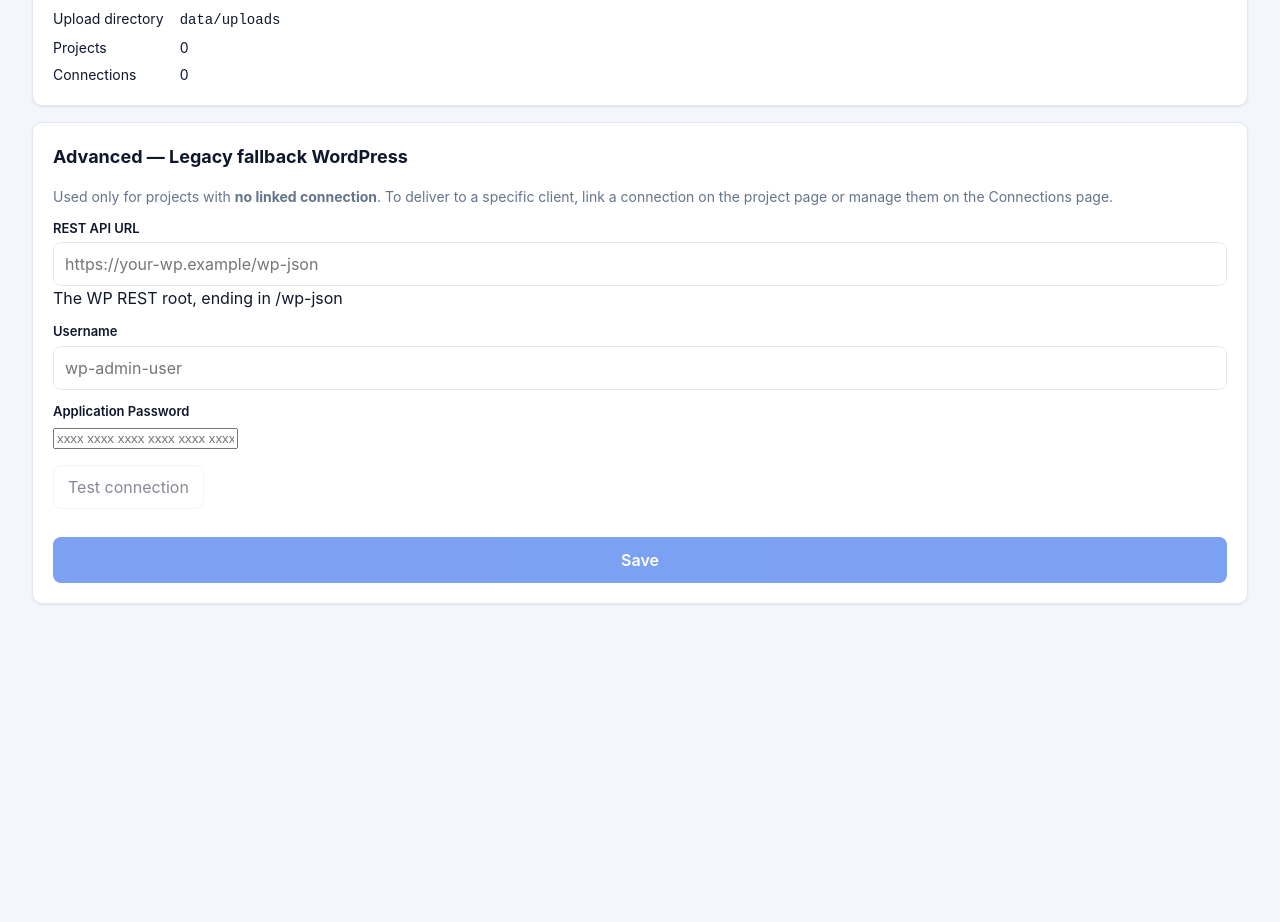
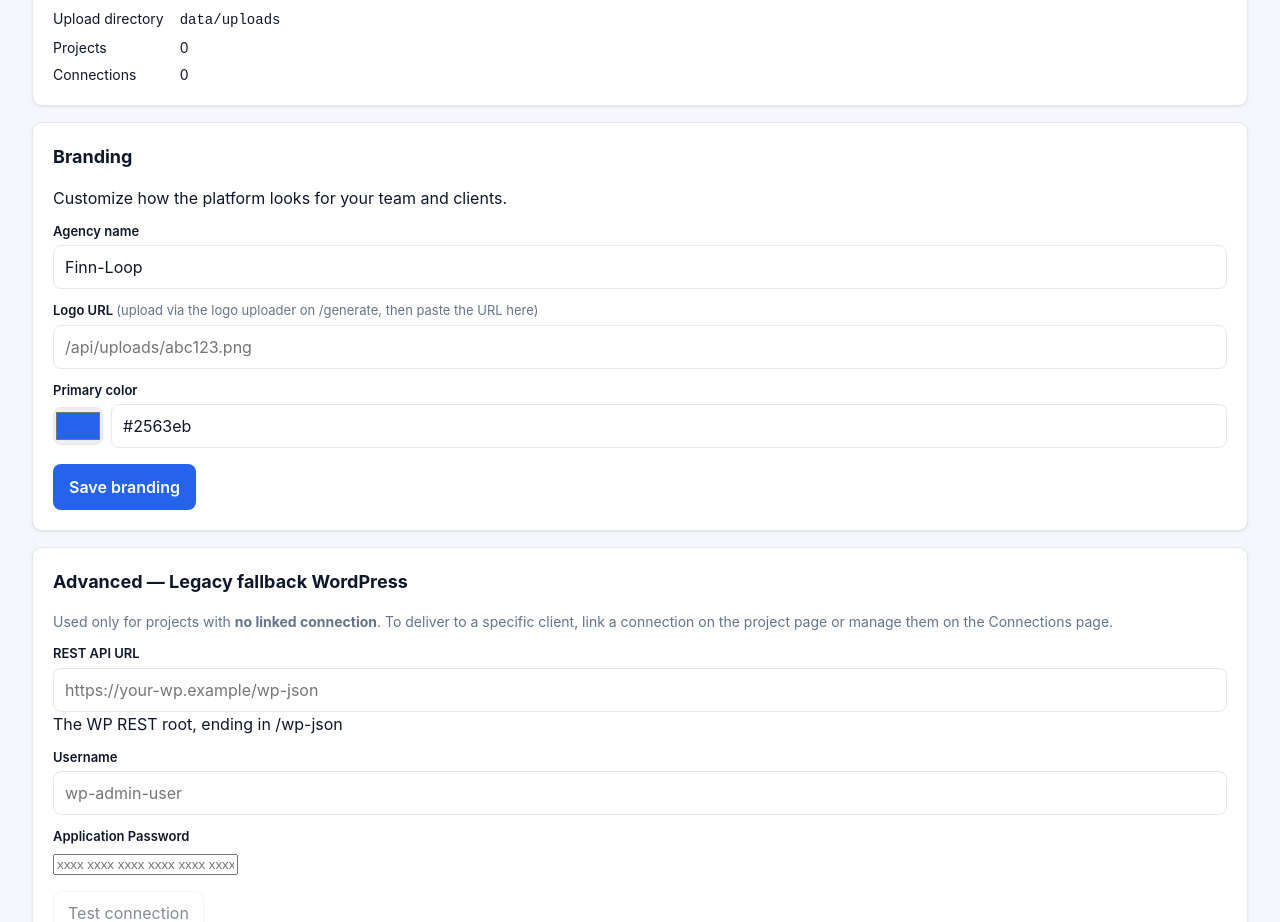
Before and after one commit to Kananalibayov/finn-loop, a Next.js app: page /settings in a window 1280 px wide. Shown: the part 900-1822 px from the top of the page. Before the commit the page ends 1584 px from the top, so only its background shows below. Built offline with nearby package versions, Linux system fonts and the light colour scheme; no server answers; the database is empty.

Commit message:
feat: agency branding — name, logo, primary color white-label (closes #79)

```diff
--- /dev/null
+++ b/app/api/branding/route.ts
@@ -0,0 +1,26 @@
+// Branding API: GET (safe) + PUT (update). Operator-only.
+import { NextRequest, NextResponse } from "next/server";
+import { getBranding, saveBranding } from "@/lib/db";
+
+export const runtime = "nodejs";
+export const dynamic = "force-dynamic";
+
+export async function GET() {
+  return NextResponse.json(getBranding());
+}
+
+export async function PUT(req: NextRequest) {
+  let body: { agencyName?: string; agencyLogoUrl?: string; primaryColor?: string };
+  try {
+    body = (await req.json()) as typeof body;
+  } catch {
+    return NextResponse.json({ error: "Invalid JSON body." }, { status: 400 });
+  }
+
+  saveBranding({
+    agencyName: body.agencyName?.trim(),
+    agencyLogoUrl: body.agencyLogoUrl?.trim(),
+    primaryColor: body.primaryColor?.trim(),
+  });
+  return NextResponse.json(getBranding());
+}
--- a/app/components/Sidebar.tsx
+++ b/app/components/Sidebar.tsx
@@ -21,6 +21,7 @@ import { useEffect, useState } from "react";
 const STORAGE_KEY = "sidebar.collapsed";
 
 type OperatorProfile = { id: number; name: string; role: string };
+type Branding = { agencyName: string; agencyLogoUrl: string; primaryColor: string };
 
 type NavItem = {
   href: string;
@@ -96,12 +97,24 @@ export default function Sidebar({
   const pathname = usePathname() || "/";
   const [collapsed, setCollapsed] = useState(false);
   const [operator, setOperator] = useState<OperatorProfile | null>(null);
+  const [branding, setBranding] = useState<Branding | null>(null);
 
-  // AC-10 (issue #74): fetch the current operator's profile for the footer.
+  // Fetch operator profile + branding.
   useEffect(() => {
     fetch("/api/operators/me", { cache: "no-store" })
       .then((r) => (r.ok ? r.json() : null))
       .then((d) => { if (d) setOperator(d as OperatorProfile); })
+      .catch(() => {});
+    // Fetch branding.
+    fetch("/api/branding", { cache: "no-store" })
+      .then((r) => (r.ok ? r.json() : null))
+      .then((d) => {
+        if (d) {
+          setBranding(d as Branding);
+          // Override the primary color CSS variable.
+          document.documentElement.style.setProperty("--app-primary", d.primaryColor);
+        }
+      })
       .catch(() => {});
   }, []);
 
@@ -146,8 +159,12 @@ export default function Sidebar({
       >
         {/* Brand block */}
         <div className="sidebar-brand">
-          <span className="sidebar-brand-mark">F</span>
-          <span className="sidebar-brand-name">Finn-Loop</span>
+          {branding?.agencyLogoUrl ? (
+            <img src={branding.agencyLogoUrl} alt={branding.agencyName} style={{ width: 32, height: 32, borderRadius: 8, objectFit: "cover" }} />
+          ) : (
+            <span className="sidebar-brand-mark">{(branding?.agencyName ?? "F").charAt(0).toUpperCase()}</span>
+          )}
+          <span className="sidebar-brand-name">{branding?.agencyName ?? "Finn-Loop"}</span>
           <button
             type="button"
             className="sidebar-toggle"
--- a/app/settings/page.tsx
+++ b/app/settings/page.tsx
@@ -349,6 +349,9 @@ export default function SettingsPage() {
         </dl>
       </section>
 
+      {/* ---------------- Section 3.5: Branding ---------------- */}
+      <BrandingSection />
+
       {/* ---------------- Section 4: Advanced (legacy WP) ---------------- */}
       <section className="card">
         <h2>Advanced — Legacy fallback WordPress</h2>
@@ -430,3 +433,75 @@ export default function SettingsPage() {
     </main>
   );
 }
+
+/** Branding section (issue #79): agency name, logo, primary color. */
+function BrandingSection() {
+  const [data, setData] = useState({ agencyName: "", agencyLogoUrl: "", primaryColor: "#2563eb" });
+  const [loading, setLoading] = useState(true);
+  const [saving, setSaving] = useState(false);
+  const [result, setResult] = useState<string | null>(null);
+  const [error, setError] = useState<string | null>(null);
+
+  useEffect(() => {
+    fetch("/api/branding", { cache: "no-store" })
+      .then((r) => r.json())
+      .then((d) => { setData(d); setLoading(false); })
+      .catch(() => setLoading(false));
+  }, []);
+
+  async function handleSave() {
+    setSaving(true);
+    setError(null);
+    try {
+      const res = await fetch("/api/branding", {
+        method: "PUT",
+        headers: { "Content-Type": "application/json" },
+        body: JSON.stringify(data),
+      });
+      if (!res.ok) throw new Error(`Failed (HTTP ${res.status}).`);
+      const updated = await res.json();
+      setData(updated);
+      setResult("Branding saved — refresh to see changes across the app.");
+      setTimeout(() => setResult(null), 4000);
+    } catch (e) {
+      setError((e as Error).message);
+    } finally {
+      setSaving(false);
+    }
+  }
+
+  if (loading) return null;
+
+  return (
+    <section className="card" style={{ marginBottom: 16 }}>
+      <h2>Branding</h2>
+      <p className="hint" style={{ marginBottom: 12 }}>Customize how the platform looks for your team and clients.</p>
+
+      <label htmlFor="an">Agency name</label>
+      <input id="an" type="text" value={data.agencyName}
+        onChange={(e) => setData((d) => ({ ...d, agencyName: e.target.value }))}
+        placeholder="My Agency" />
+
+      <label htmlFor="al">Logo URL <span className="hint">(upload via the logo uploader on /generate, then paste the URL here)</span></label>
+      <input id="al" type="url" value={data.agencyLogoUrl}
+        onChange={(e) => setData((d) => ({ ...d, agencyLogoUrl: e.target.value }))}
+        placeholder="/api/uploads/abc123.png" />
+
+      <label htmlFor="ac">Primary color</label>
+      <div style={{ display: "flex", gap: 8, alignItems: "center" }}>
+        <input id="ac" type="color" value={data.primaryColor}
+          onChange={(e) => setData((d) => ({ ...d, primaryColor: e.target.value }))}
+          style={{ width: 50, height: 38, padding: 0, border: "1px solid var(--app-border)", borderRadius: 8, cursor: "pointer" }} />
+        <input type="text" value={data.primaryColor}
+          onChange={(e) => setData((d) => ({ ...d, primaryColor: e.target.value }))}
+          placeholder="#2563eb" style={{ flex: 1 }} />
+      </div>
+
+      <button type="button" className="btn-primary" onClick={handleSave} disabled={saving} style={{ width: "auto", marginTop: 16 }}>
+        {saving ? "Saving…" : "Save branding"}
+      </button>
+      {result && <div className="notice" style={{ marginTop: 12 }}>{result}</div>}
+      {error && <div className="error" style={{ marginTop: 12 }}>{error}</div>}
+    </section>
+  );
+}
--- a/lib/db.ts
+++ b/lib/db.ts
@@ -143,9 +143,23 @@ function db(): Database.Database {
       openai_api_key TEXT NOT NULL DEFAULT '',
       generation_model TEXT NOT NULL DEFAULT '',
       admin_password_hash TEXT NOT NULL DEFAULT '',
+      agency_name TEXT NOT NULL DEFAULT '',
+      agency_logo_url TEXT NOT NULL DEFAULT '',
+      primary_color TEXT NOT NULL DEFAULT '',
       updated_at TEXT NOT NULL
     );
   `);
+  // Guarded ALTER for existing app_settings rows predating branding columns.
+  const appCols = conn.prepare(`PRAGMA table_info(app_settings)`).all() as Array<{ name: string }>;
+  if (!appCols.some((c) => c.name === "agency_name")) {
+    conn.exec(`ALTER TABLE app_settings ADD COLUMN agency_name TEXT NOT NULL DEFAULT '';`);
+  }
+  if (!appCols.some((c) => c.name === "agency_logo_url")) {
+    conn.exec(`ALTER TABLE app_settings ADD COLUMN agency_logo_url TEXT NOT NULL DEFAULT '';`);
+  }
+  if (!appCols.some((c) => c.name === "primary_color")) {
+    conn.exec(`ALTER TABLE app_settings ADD COLUMN primary_color TEXT NOT NULL DEFAULT '';`);
+  }
   // AC-1 (issue #51): templates — the template library. Hybrid model:
   // spec_json holds the design spec (CSS vars + voice), pages_json holds
   // optional frozen HTML (Record<PageKey, html>); either or both may be set.
@@ -598,6 +612,9 @@ export interface AppSettingsRow {
   openai_api_key: string;
   generation_model: string;
   admin_password_hash: string;
+  agency_name: string;
+  agency_logo_url: string;
+  primary_color: string;
   updated_at: string;
 }
 
@@ -660,6 +677,47 @@ export function getEffectiveGenerationModel(): string {
   const dbModel = getAppSettings()?.generation_model ?? "";
   if (dbModel) return dbModel;
   return process.env.OPENAI_MODEL ?? "gpt-4o-mini";
+}
+
+/** Branding helpers (issue #79: white-label). */
+export function getBranding(): {
+  agencyName: string;
+  agencyLogoUrl: string;
+  primaryColor: string;
+} {
+  const s = getAppSettings();
+  return {
+    agencyName: s?.agency_name || "Finn-Loop",
+    agencyLogoUrl: s?.agency_logo_url || "",
+    primaryColor: s?.primary_color || "#2563eb",
+  };
+}
+
+export function saveBranding(input: {
+  agencyName?: string;
+  agencyLogoUrl?: string;
+  primaryColor?: string;
+}): void {
+  const current = getAppSettings();
+  const merged = {
+    agencyName: input.agencyName ?? current?.agency_name ?? "",
+    agencyLogoUrl: input.agencyLogoUrl ?? current?.agency_logo_url ?? "",
+    primaryColor: input.primaryColor ?? current?.primary_color ?? "",
+  };
+  saveAppSettings({
+    openaiApiKey: current?.openai_api_key,
+    generationModel: current?.generation_model,
+    adminPasswordHash: current?.admin_password_hash,
+  });
+  // Direct update for branding-specific columns.
+  db()
+    .prepare(
+      `UPDATE app_settings SET agency_name = @agencyName, agency_logo_url = @agencyLogoUrl, primary_color = @primaryColor, updated_at = @updatedAt WHERE id = 1`,
+    )
+    .run({
+      ...merged,
+      updatedAt: new Date().toISOString(),
+    });
 }
 
 // --- Templates (issue #51: template library) ---
```
